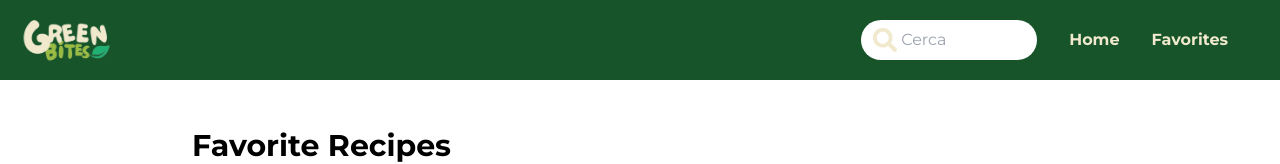
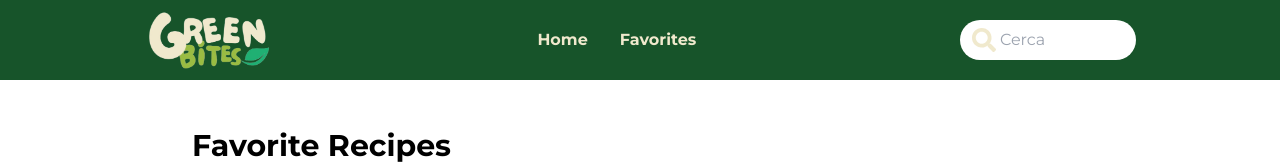
Before and after one commit to alepuliani/greenbites, a React (Vite) app: page /favorites in a window 1280 px wide. Shown: the top 164 px of the page. Built offline with nearby package versions, Linux system fonts and the light colour scheme; no server answers.

Commit message:
corretto grid

```diff
--- a/src/api/client.js
+++ b/src/api/client.js
@@ -1,7 +1,7 @@
 import axios from "axios"
 
-// const API_KEY = "d185cf2724fe4f9b91d0c5ad3cdaba1c"
-const API_KEY = "90f61b0dd7234b4f92e857ee2a99297e"
+const API_KEY = "d185cf2724fe4f9b91d0c5ad3cdaba1c"
+// const API_KEY = "90f61b0dd7234b4f92e857ee2a99297e"
 const BASE_URL = "https://api.spoonacular.com"
 
 // fetches vegetarian recipes from a specified API endpoint and returns the results.
--- a/src/components/AppHeader.jsx
+++ b/src/components/AppHeader.jsx
@@ -42,11 +42,28 @@ const AppHeader = () => {
   return (
     <div ref={menuRef}>
       {" "}
-      <header className="bg-customGreen h-[80px] flex items-center justify-between px-5 fixed top-0 right-0 left-0 z-20">
+      <header className="bg-customGreen h-[80px] flex items-center justify-between px-5 fixed top-0 right-0 left-0 z-20 xl:px-36">
         {/* HOME BUTTON */}
         <Link to="/">
-          <img src={logo} alt="App Logo" className="h-[50px]" />
+          <img src={logo} alt="App Logo" className="h-[50px] lg:h-[70px]" />
         </Link>
+        {/* CENTER MENU */}
+        <div>
+          <ul className="hidden lg:flex  p-4 list-none font-bold text-customSand">
+            <li
+              className="hover:text-customSand/70 px-4 cursor-pointer"
+              onClick={closeMenu}
+            >
+              <Link to="/">Home</Link>
+            </li>
+            <li
+              className="hover:text-customSand/70 px-4 cursor-pointer"
+              onClick={closeMenu}
+            >
+              <Link to="/favorites">Favorites</Link>
+            </li>
+          </ul>
+        </div>
         <div className="flex items-center">
           {/* SEARCH */}
           <div className="group">
@@ -75,25 +92,9 @@ const AppHeader = () => {
             {" "}
             <IoMenu onClick={toggleMenu} className="text-white text-3xl ml-5" />
           </button>
-          <div>
-            <ul className="hidden lg:flex  p-4 list-none font-bold text-customSand">
-              <li
-                className="hover:text-customSand/70 px-4 cursor-pointer"
-                onClick={closeMenu}
-              >
-                <Link to="/">Home</Link>
-              </li>
-              <li
-                className="hover:text-customSand/70 px-4 cursor-pointer"
-                onClick={closeMenu}
-              >
-                <Link to="/favorites">Favorites</Link>
-              </li>
-            </ul>
-          </div>
         </div>
       </header>
-      {/* MENU  */}
+      {/* MENU */}
       <div
         className={`fixed top-[80px] right-0 left-0 bg-customSand z-10 text-center transition-transform duration-300 ease-in-out ${
           menuOpen ? "translate-y-0" : "-translate-y-full"
--- a/src/components/RecipeCard.jsx
+++ b/src/components/RecipeCard.jsx
@@ -16,7 +16,7 @@ const RecipeCard = ({ recipe }) => {
   return (
     <button
       onClick={handleNavigation}
-      className="w-[120px] md:w-[170px] shrink-0 m-2 group cursor-pointer"
+      className="w-[140px] md:w-[170px] lg:w-[200px] shrink-0 m-2 group cursor-pointer"
     >
       <div
         className={`relative rounded-md mb-2 ${
@@ -28,7 +28,7 @@ const RecipeCard = ({ recipe }) => {
           <img
             src={image}
             alt={title + "image"}
-            className="h-[120px] md:h-[170px] object-cover rounded-md mb-2 "
+            className="h-[140px] md:h-[170px] lg:h-[200px] object-cover rounded-md mb-2 "
           />
         ) : (
           <PiCookingPotLight className="w-full text-4xl" />
--- a/src/pages/RecipesResults.jsx
+++ b/src/pages/RecipesResults.jsx
@@ -12,8 +12,8 @@ const RecipesResults = () => {
   })
 
   return (
-    <div className="p-4 md:p-20 lg:px-36">
-      <h1 className="font-bold text-xl uppercase mb-3 ">
+    <div className="p-4 md:p-20 max-w-[1200px] mx-auto">
+      <h1 className="font-bold ml-4 text-xl uppercase mb-3">
         {" "}
         {searchValue[0].toUpperCase() +
           searchValue.slice(1, searchValue.lenght)}{" "}
```
